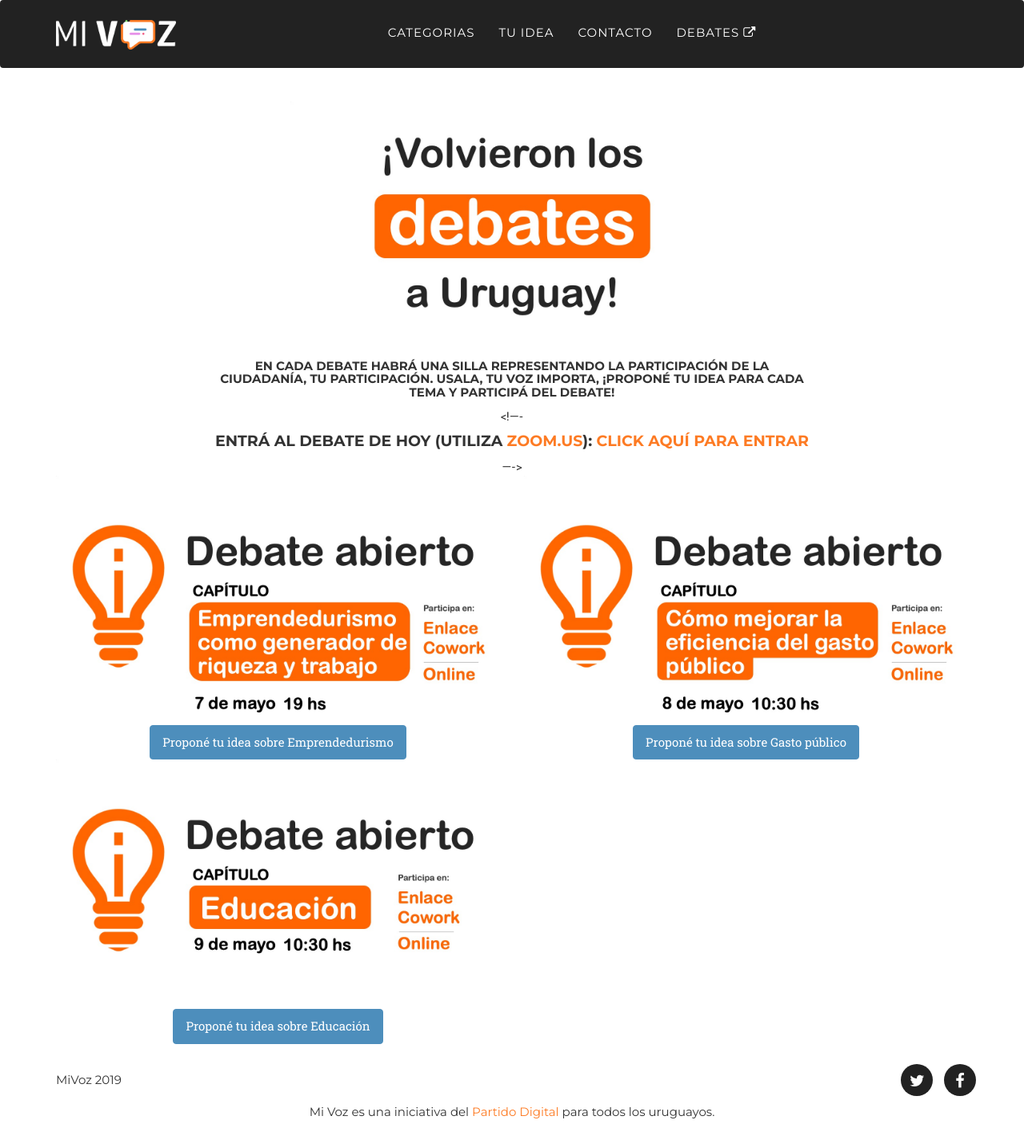
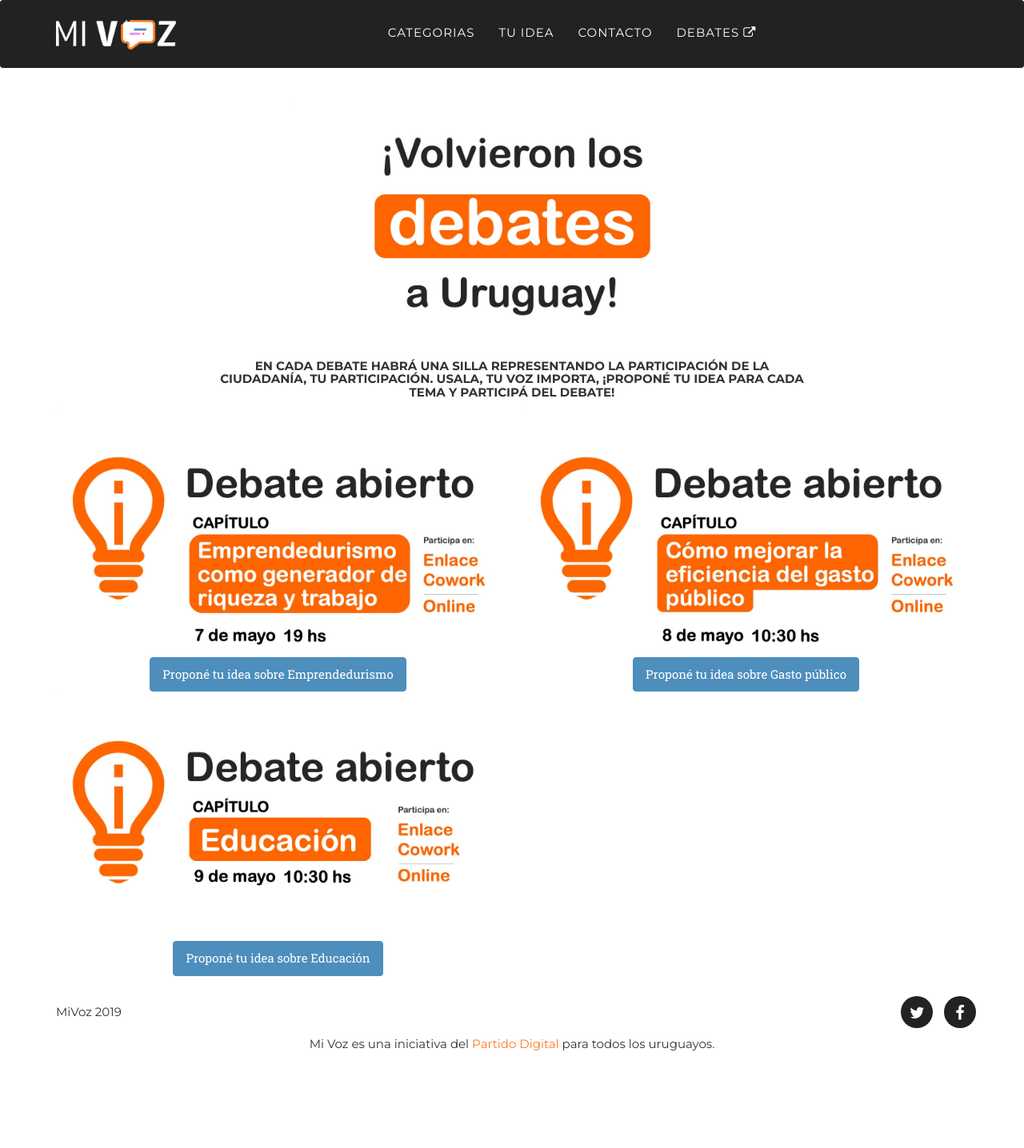
Before and after one commit to PartidoDigital/MiVoz-Web, a Jekyll site: the page built from debates.md, in a window 1280 px wide. Shown: the whole page at 80% size. Built offline with Jekyll 4.4.1, drawn with Linux system fonts in a browser that asks for light colours; nearby versions of some CDN libraries; some web fonts are replaced; after the commit the page ends 1351 px from its top, so only the background shows below that.

Commit message:
Update debates.md

```diff
--- a/debates.md
+++ b/debates.md
@@ -16,7 +16,7 @@ date: 2017-09-23
   <div class="col-md-2"></div>
   <div class="col-md-8 text-center">
     <h5>En cada debate habrá una silla representando la participación de la ciudadanía, tu participación. Usala, tu voz importa, ¡proponé tu idea para cada tema y participá del debate!</h5>
-    <!—-<h4>Entrá al debate de hoy (utiliza <a href="https://zoom.us/">zoom.us</a>): <a href="https://zoom.us/j/127217701">Click aquí para entrar</a></h4>—->
+    <!--<h4>Entrá al debate de hoy (utiliza <a href="https://zoom.us/">zoom.us</a>): <a href="https://zoom.us/j/127217701">Click aquí para entrar</a></h4>-->
   </div>
   <div class="col-md-2"></div>
 </div>
```
